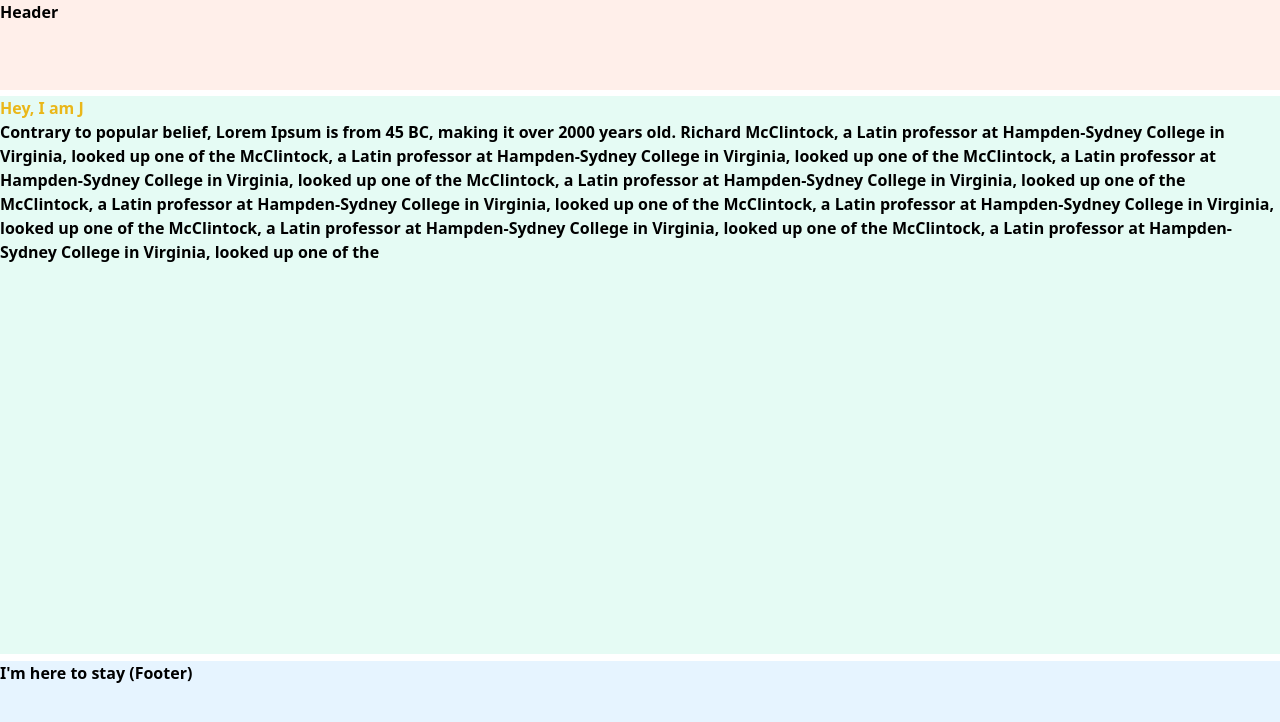
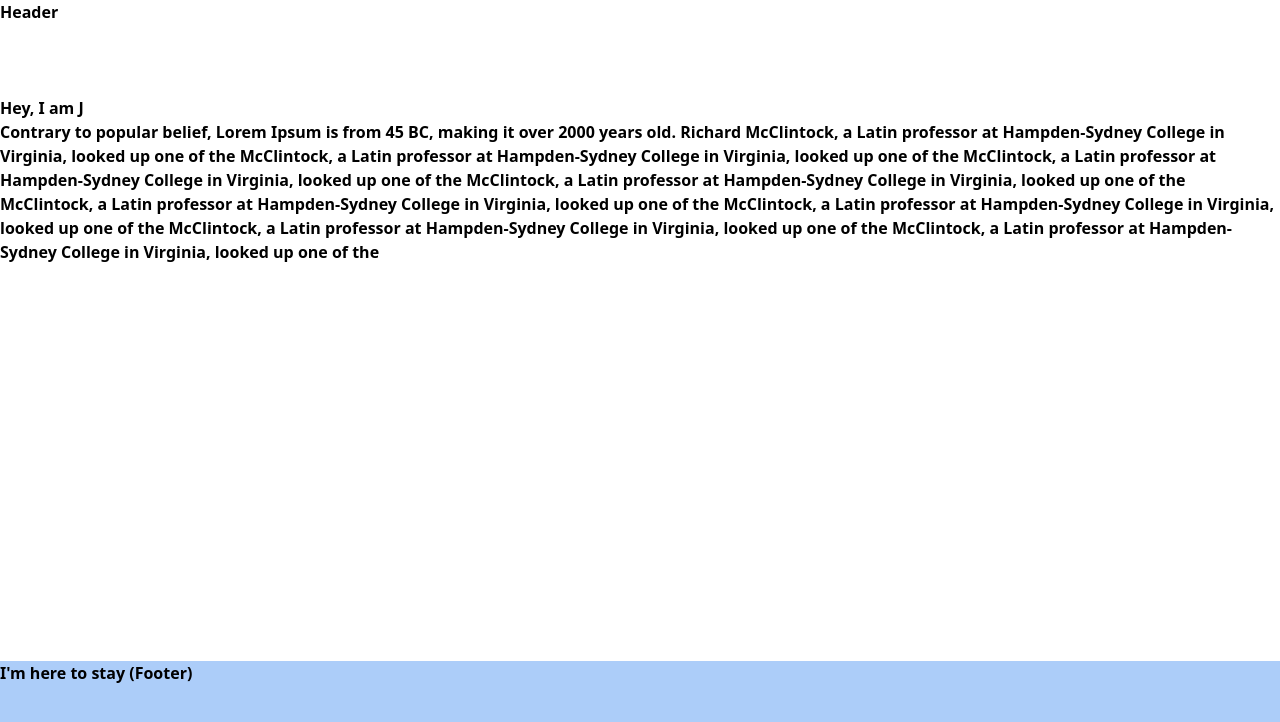
Before and after one commit to jeyhunjeyhunzade/mrjeyhun_io, a Next.js app: page / in a window 1280 px wide. Shown: the top 722 px of the page. Built offline with nearby package versions, Linux system fonts and the light colour scheme.

Commit message:
integrated colors with ds

```diff
--- a/ds/theme/foundations/colors.ts
+++ b/ds/theme/foundations/colors.ts
@@ -1,50 +1,45 @@
 const colors = {
     primary: {
-        300: '#F1EDFF',
-        400: '#E4DBFF',
-        500: '#7849FF',
-        600: '#5F30E6',
-        700: '#4516CC',
+        100: '#FFFFFF',
+        200: '#C6C6C6',
+        300: '#31353E',
+        400: '#1B212D',
+        500: '#050609',
     },
-    grey: {
-        200: '#FAFAFA',
-        300: '#EEEEEE',
-        400: '#D8D8D8',
-        500: '#C2C2C3',
-        600: '#8E8E90',
-        700: '#717173',
-    },
-    black: '#212124',
-    overlay: '#21212499',
-    white: '#FFFFFF',
-    green: {
-        300: '#E5FBF4',
-        400: '#CCF6E9',
-        500: '#00D28F',
-        600: '#00B976',
-        700: '#009F5C',
-    },
-    red: {
-        300: '#FAE6E8',
-        400: '#F6CCD1',
-        500: '#D0021B',
-        600: '#B70002',
-        700: '#9D0000',
-    },
-    orange: {
-        300: '#FFEFEA',
-        400: '#FFDFD4',
-        500: '#FF602A',
-    },
-    yellow: {
-        300: '#FDF8E8',
-        400: '#FBF1D1',
-        500: '#EAB719',
+    secondary: {
+        100: '#C9CED4',
+        200: '#ADB6BE',
+        300: '#778593',
+        400: '#5E6974',
+        500: '#3E454D',
     },
     blue: {
-        300: '#E6F4FF',
-        400: '#CDE9FF',
-        500: '#0490FF',
+        100: '#F5F9FF',
+        200: '#E0EDFF',
+        300: '#ACCDF9',
+        400: '#81ACE4',
+        500: '#0062CE',
+    },
+    success: {
+        100: '#D8F3DF',
+        200: '#89DAA0',
+        300: '#3AC160',
+        400: '#2E9B4D',
+        500: '#23743A',
+    },
+    warning: {
+        100: '#FFF7E3',
+        200: '#FFEBB7',
+        300: '#FED262',
+        400: '#F9B507',
+        500: '#C79106',
+    },
+    error: {
+        100: '#FD9696',
+        200: '#FC7474',
+        300: '#FC5151',
+        400: '#C94141',
+        500: '#973030',
     },
 };
 
```
